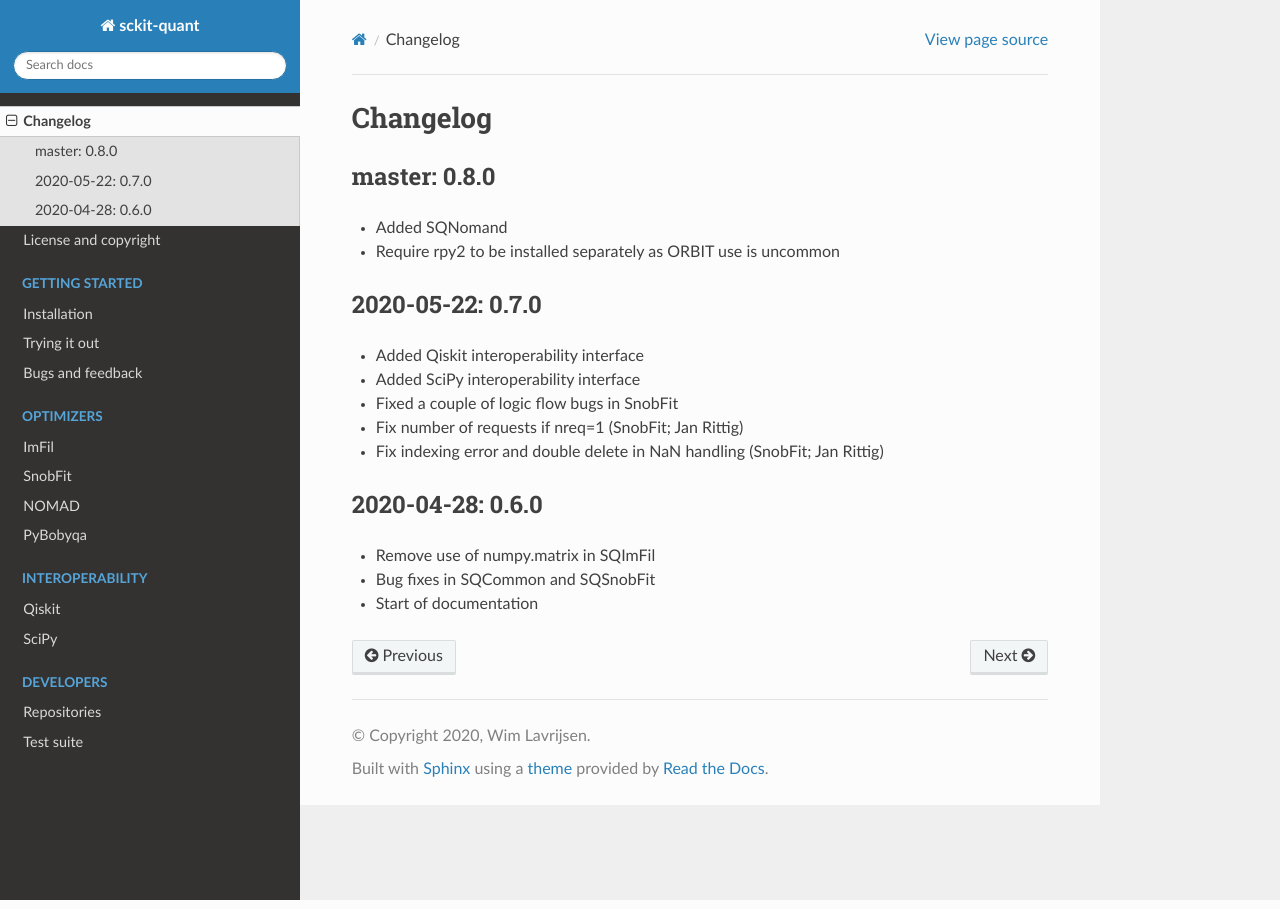
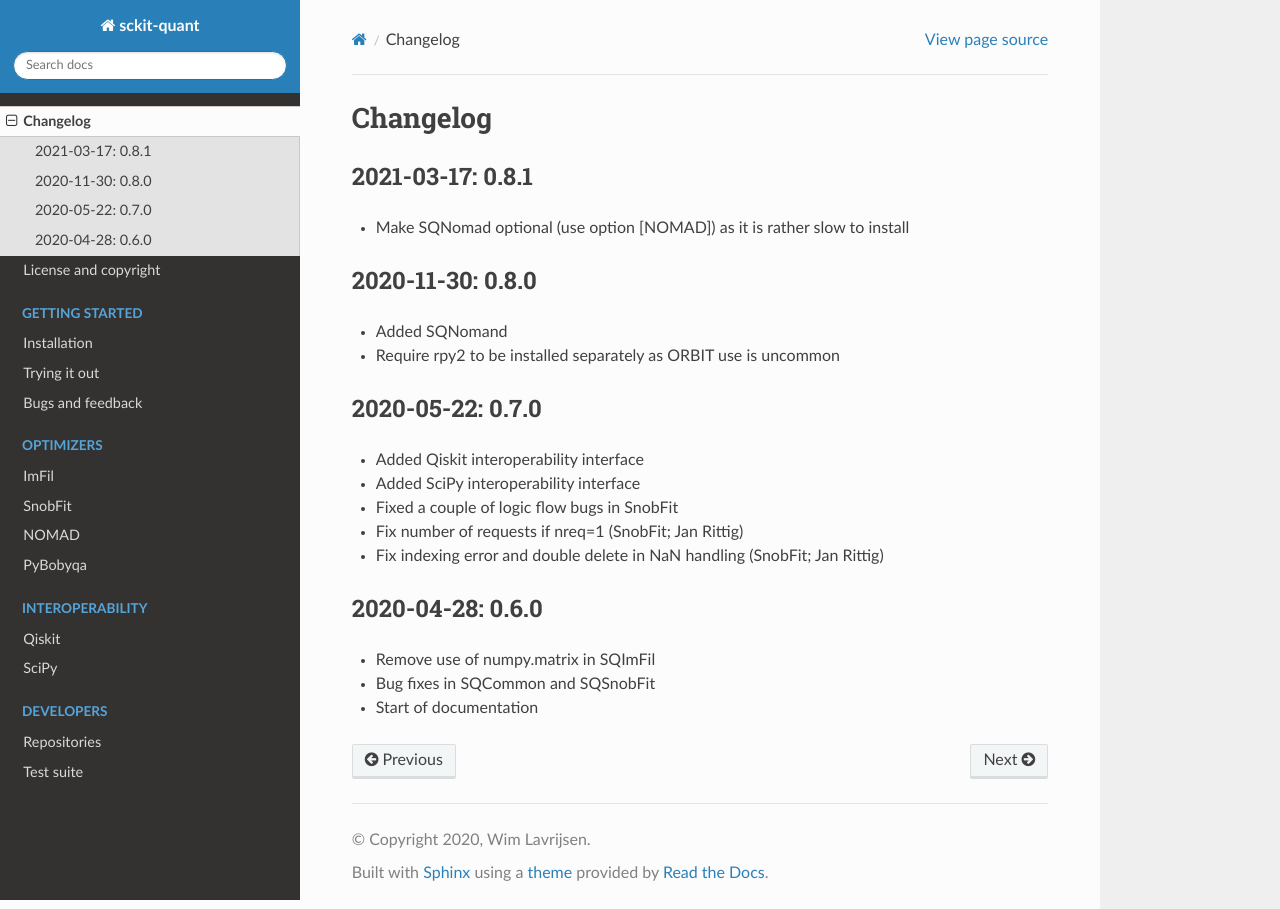
Before and after one commit to scikit-quant/scikit-quant, a Sphinx documentation site: the page built from doc/source/changelog.rst, in a window 1280 px wide. Built offline with Sphinx 7.4.7 and the Read the Docs theme 2.0.0, drawn with Linux system fonts in a browser that asks for light colours.

Commit message:
prep release

```diff
--- a/doc/source/changelog.rst
+++ b/doc/source/changelog.rst
@@ -3,8 +3,15 @@
 Changelog
 =========
 
-master: 0.8.0
--------------
+
+2021-03-17: 0.8.1
+-----------------
+
+* Make SQNomad optional (use option [NOMAD]) as it is rather slow to install
+
+
+2020-11-30: 0.8.0
+-----------------
 
 * Added SQNomand
 * Require rpy2 to be installed separately as ORBIT use is uncommon
--- a/doc/source/installation.rst
+++ b/doc/source/installation.rst
@@ -13,6 +13,12 @@ created directory ("WORK" in this example)::
   $ source WORK/bin/activate
   (WORK) $ python -m pip install scikit-quant
   (WORK) $
+
+Note that ``SQNomad`` is optional, as it may take a long time to build on
+machines with few cores.
+You can either install it directly, using ``pip``, or enable the option::
+
+  (WORK) $ python -m pip install scikit-quant[NOMAD]
 
 If you use ``pip`` directly on the command line, instead of through
 ``python``, make sure that the ``PATH`` envar points to the bin directory
--- a/setup.py
+++ b/setup.py
@@ -13,7 +13,7 @@ requirements.append('SQSnobFit==0.4.5')
 
 # NOMAD is slow to build, so only add if requested
 extras_require = {
-    'NOMAD': 'SQNomad==0.2.0',
+    'NOMAD': 'SQNomad==0.2.1',
 }
 
 # external optimizers
```
